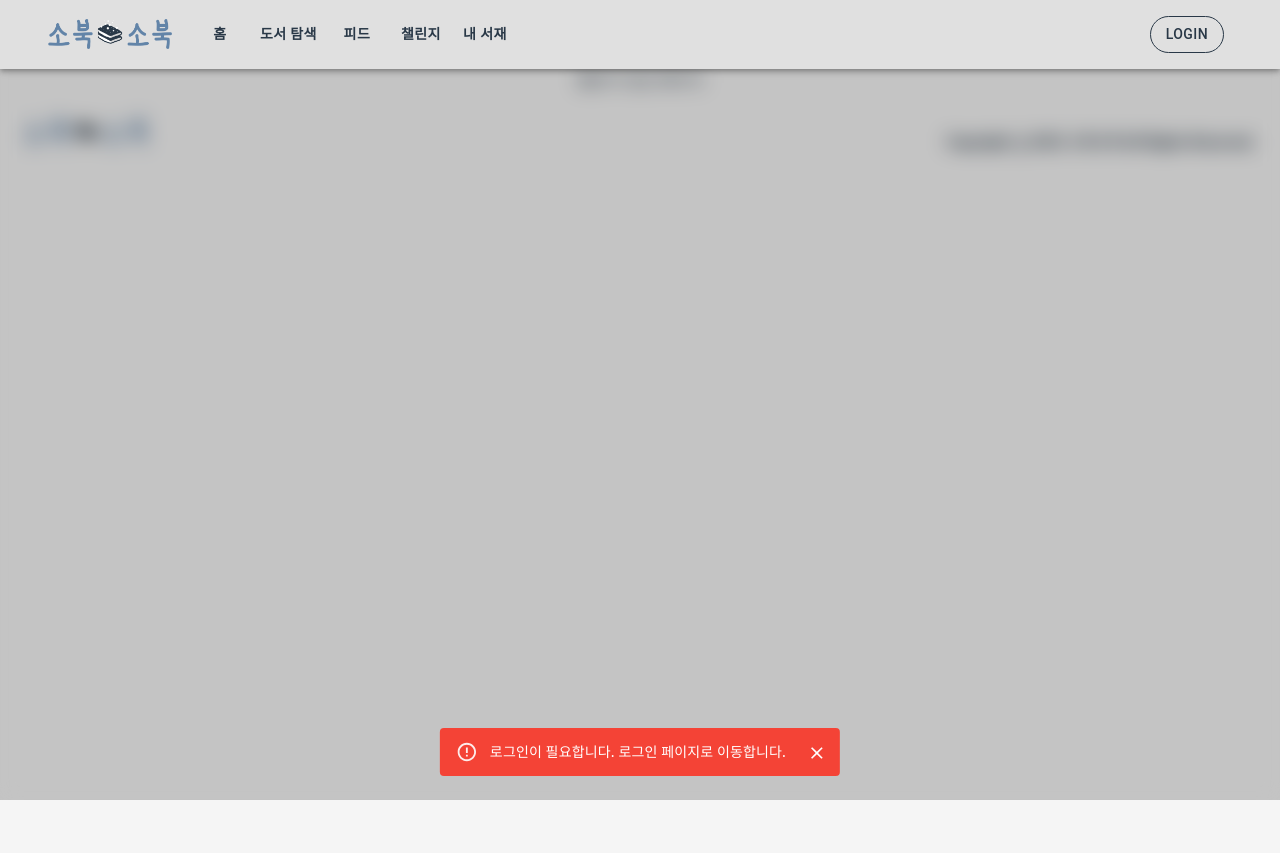
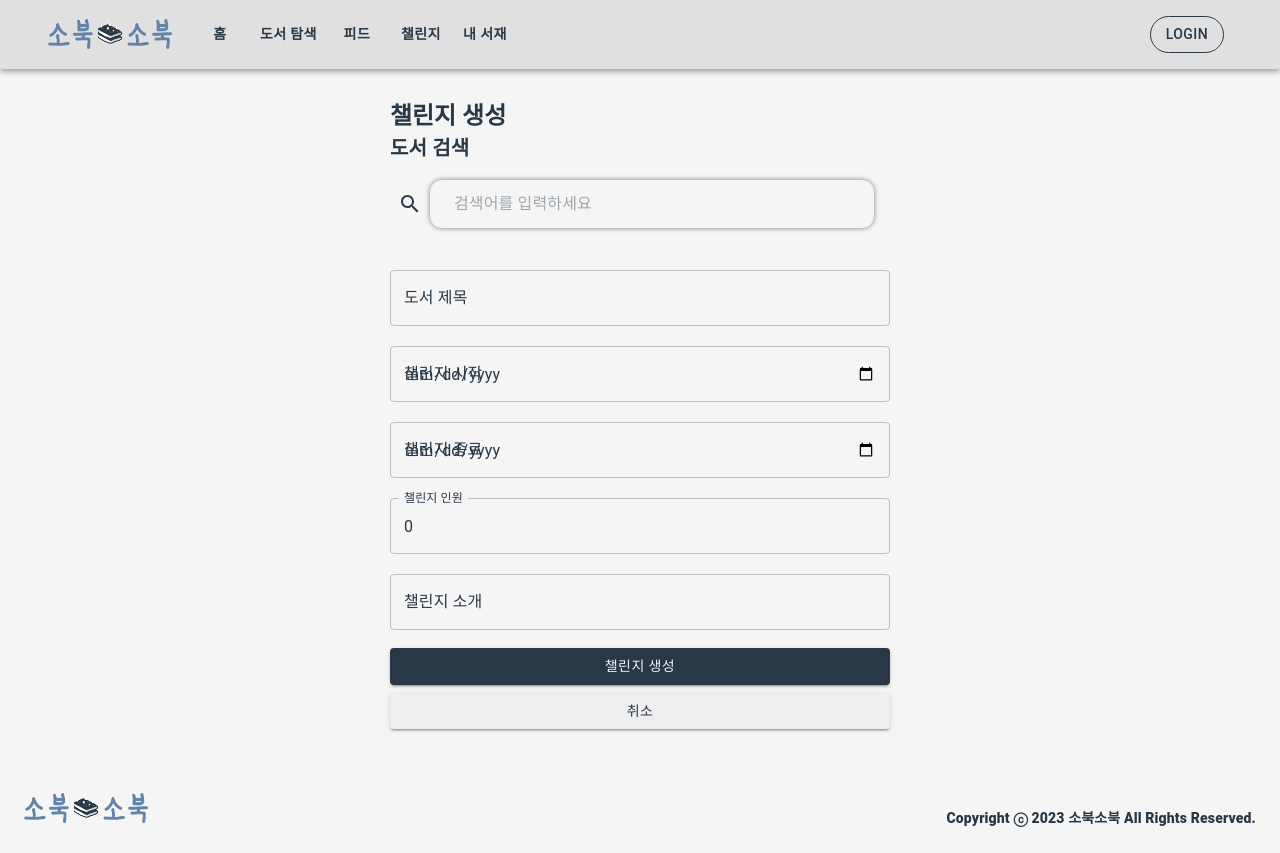
Before and after one commit to cwhite723/sobuk-sobuk, a React (Vite) app in the folder project/client/: page /create in a window 1280 px wide. Before the commit the page ends 800 px from the top, so only its background shows below. Built offline with nearby package versions, Linux system fonts and the light colour scheme.

Commit message:
design: challenge CreatePage UI

```diff
--- a/project/client/src/App.tsx
+++ b/project/client/src/App.tsx
@@ -53,7 +53,6 @@ function App() {
             <Route path="my" element={<MemberPage />} />
             <Route path="my-setting" element={<SettingPage />} />
             <Route path="member/:memberid" element={<MemberPage />} />
-            <Route path="create" element={<CreatePage />} />
             <Route
               path="challenge/:challengeid"
               element={<ChallengeDetailPage />}
@@ -67,6 +66,7 @@ function App() {
           <Route path="search" element={<SearchPage />} />
           <Route path="feed" element={<FeedPage />} />
           <Route path="challenge" element={<ChallengePage />} />
+          <Route path="create" element={<CreatePage />} />
           <Route path="*" element={<ErrorPage />} />
         </Route>
       </Routes>
--- a/project/client/src/components/pages/CreatePage.tsx
+++ b/project/client/src/components/pages/CreatePage.tsx
@@ -1,7 +1,128 @@
 import { Box } from "@mui/material";
+import BigButton from "components/atoms/BigButton";
+import CustomTextField from "components/atoms/CustomTextField";
+import CustomTypography from "components/atoms/CustomTypography";
+import SearchBar from "components/blocks/SearchBar";
+import { useState } from "react";
+import { useForm } from "react-hook-form";
+import { useNavigate } from "react-router-dom";
+
+interface FormValue {
+  book: string;
+  startDate: string;
+  endDate: string;
+  persons: number;
+  introduction: string;
+}
 
 const CreatePage = () => {
-  return <Box>챌린지 생성 페이지</Box>;
+  const navigate = useNavigate();
+
+  const [keyword, setKeyword] = useState("");
+
+  // react hook form
+  const {
+    getValues,
+    setValue,
+    control,
+    handleSubmit,
+    formState,
+    trigger,
+    watch,
+  } = useForm<FormValue>({
+    defaultValues: {
+      book: "",
+      startDate: "",
+      endDate: "",
+      persons: 0,
+      introduction: "",
+    },
+    mode: "onChange",
+  });
+
+  const handleCreate = () => {
+    console.log("챌린지 생성");
+  };
+
+  return (
+    <Box
+      sx={{
+        display: "flex",
+        flexDirection: "column",
+        justifyContent: "center",
+        width: "100%",
+        maxWidth: 500,
+        my: 4,
+      }}
+    >
+      <form>
+        <CustomTypography variant="h5" text="챌린지 생성" bold={true} />
+        <CustomTypography variant="h6" text="도서 검색" bold={true} />
+        <SearchBar setSearchQuery={setKeyword} />
+
+        <CustomTextField
+          name="book"
+          control={control}
+          textFieldProps={{
+            type: "text",
+            id: "challenge-book",
+            label: "도서 제목",
+            placeholder: "도서를 검색하세요",
+          }}
+        />
+        <CustomTextField
+          name="startDate"
+          control={control}
+          textFieldProps={{
+            type: "date",
+            id: "start-date",
+            label: "챌린지 시작",
+          }}
+        />
+        <CustomTextField
+          name="endDate"
+          control={control}
+          textFieldProps={{
+            type: "date",
+            id: "end-date",
+            label: "챌린지 종료",
+          }}
+        />
+        <CustomTextField
+          name="persons"
+          control={control}
+          textFieldProps={{
+            type: "number",
+            id: "challenge-persons",
+            label: "챌린지 인원",
+            placeholder: "인원을 설정하세요",
+          }}
+        />
+        <CustomTextField
+          name="introduction"
+          control={control}
+          textFieldProps={{
+            type: "text",
+            id: "challenge-intro",
+            label: "챌린지 소개",
+            placeholder: "소개를 입력하세요",
+          }}
+        />
+
+        <BigButton
+          text="챌린지 생성"
+          handleClickEvent={handleSubmit(handleCreate)}
+        />
+
+        {/* 취소 버튼 */}
+        <BigButton
+          text="취소"
+          handleClickEvent={() => navigate("../challenge")}
+          disabled={true}
+        />
+      </form>
+    </Box>
+  );
 };
 
 export default CreatePage;
```
